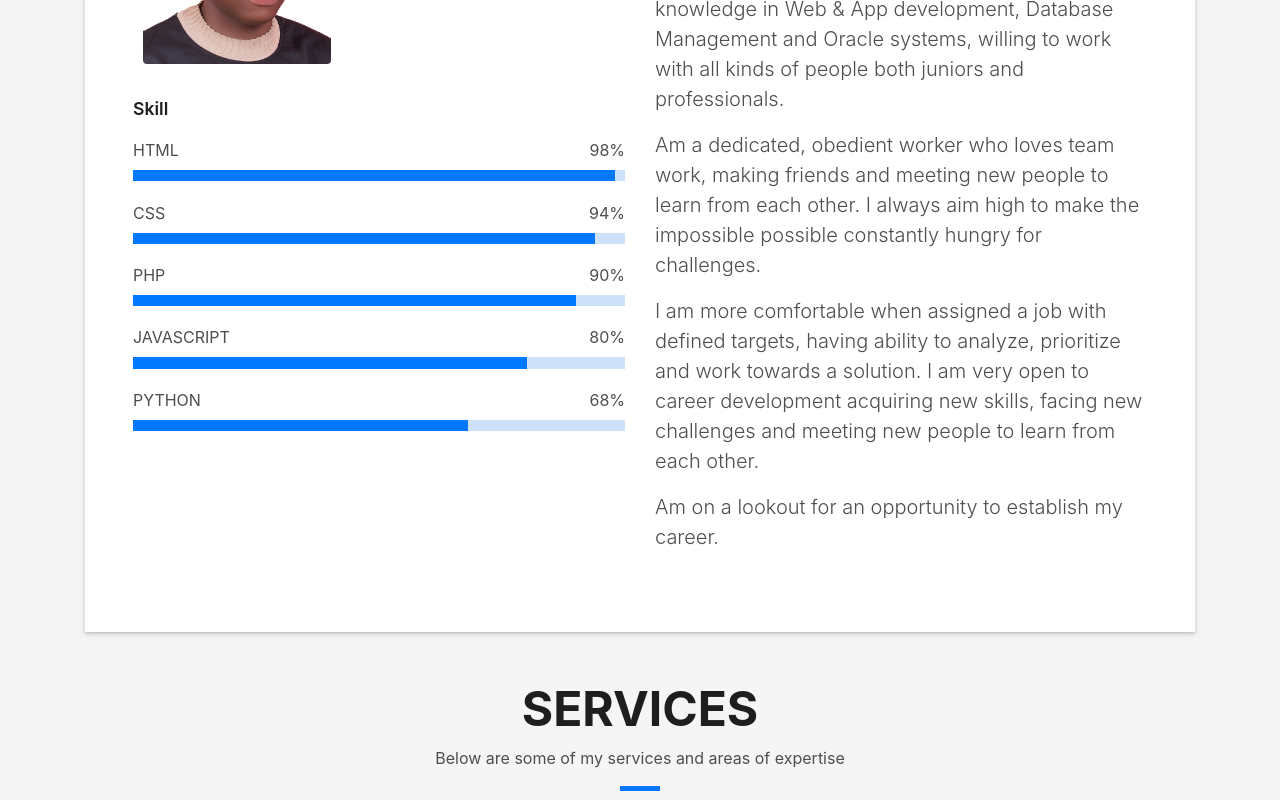
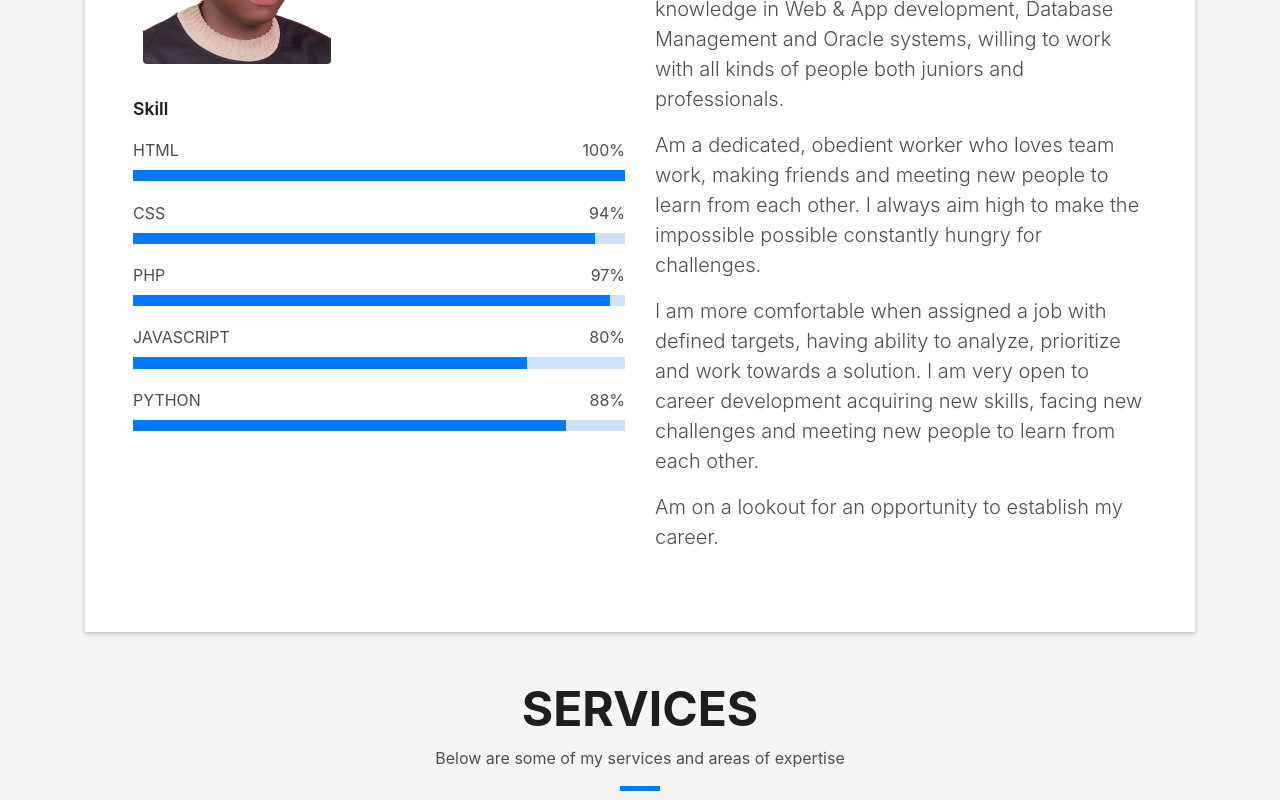
Before and after one commit to Peter148/portfolio, a plain HTML site: page index.html in a window 1280 px wide. Shown: the part 1080-1880 px from the top of the page. Drawn offline with Linux system fonts and the light colour scheme; files whose address does not match are found by name.

Commit message:
index.html

```diff
--- a/index.html
+++ b/index.html
@@ -104,9 +104,9 @@
                 </div>
                 <div class="skill-mf">
                   <p class="title-s">Skill</p>
-                  <span>HTML</span> <span class="pull-right">98%</span>
+                  <span>HTML</span> <span class="pull-right">100%</span>
                   <div class="progress">
-                    <div class="progress-bar" role="progressbar" style="width: 98%;" aria-valuenow="85" aria-valuemin="0"
+                    <div class="progress-bar" role="progressbar" style="width: 100%;" aria-valuenow="85" aria-valuemin="0"
                       aria-valuemax="100"></div>
                   </div>
                   <span>CSS</span> <span class="pull-right">94%</span>
@@ -114,9 +114,9 @@
                     <div class="progress-bar" role="progressbar" style="width: 94%" aria-valuenow="75" aria-valuemin="0"
                       aria-valuemax="100"></div>
                   </div>
-                  <span>PHP</span> <span class="pull-right">90%</span>
+                  <span>PHP</span> <span class="pull-right">97%</span>
                   <div class="progress">
-                    <div class="progress-bar" role="progressbar" style="width: 90%" aria-valuenow="50" aria-valuemin="0"
+                    <div class="progress-bar" role="progressbar" style="width: 97%" aria-valuenow="50" aria-valuemin="0"
                       aria-valuemax="100"></div>
                   </div>
                   <span>JAVASCRIPT</span> <span class="pull-right">80%</span>
@@ -124,9 +124,9 @@
                     <div class="progress-bar" role="progressbar" style="width: 80%" aria-valuenow="90" aria-valuemin="0"
                       aria-valuemax="100"></div>
                   </div>
-                  <span>PYTHON</span> <span class="pull-right">68%</span>
+                  <span>PYTHON</span> <span class="pull-right">88%</span>
                   <div class="progress">
-                    <div class="progress-bar" role="progressbar" style="width: 68%" aria-valuenow="90" aria-valuemin="0"
+                    <div class="progress-bar" role="progressbar" style="width: 88%" aria-valuenow="90" aria-valuemin="0"
                       aria-valuemax="100"></div>
                   </div>
                 </div>
@@ -386,8 +386,8 @@
               <div class="work-content">
                 <div class="row">
                   <div class="col-sm-9">
-                    <h2 class="w-title">Al-Meera Website</h2>
-                    <div class="w-more"><a href="https://dev-pro148.000webhostapp.com" target="_blank">
+                    <h2 class="w-title">Ambwa Holdings Company</h2>
+                    <div class="w-more"><a href="https://ambwaholdings.org" target="_blank">
                       <button class="button button-a button-small button-rouded">&nbsp; Visit This Website &nbsp;</button></a>
                     </div>
                   </div>
```
